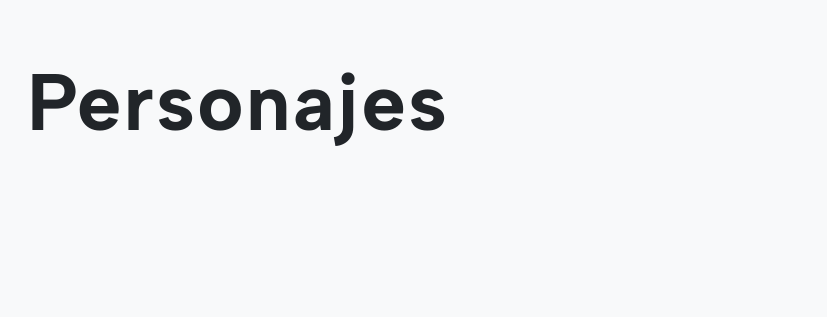
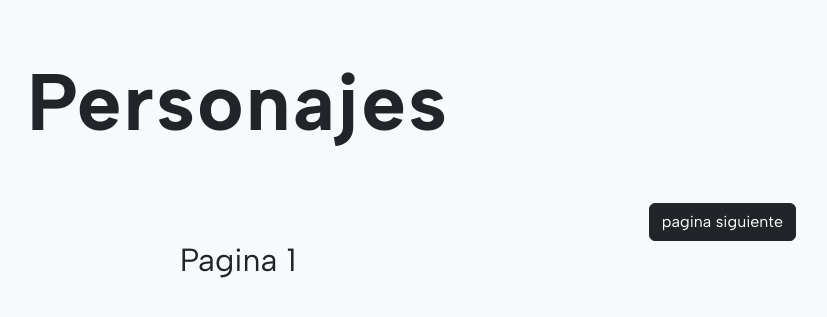
Before and after one commit to sebas-baltor/RickAndMortyBlog, a PHP site: page /personajes.php in a window 1280 px wide. Shown: the part 74-391 px from the top of the page, without its empty margins (402-1229 px from the left). Run offline with PHP 8.4, Linux system fonts and the light colour scheme; data that the repository does not hold is empty; some libraries are stand-ins or nearby versions.

```diff
--- a/index.php
+++ b/index.php
@@ -9,7 +9,7 @@
 ?>
 <div class="container">
         <div class="position-relative mb-5">
-            <img class="position-absolute top-50 start-50 translate-middle-x" src="./src/public/img/text_logo.png" alt="texto rick and morty" width="300px">
+            <img class="position-absolute top-50 start-50 translate-middle-x" src="./src/public/img/text_logo.png" alt="texto rick and morty" width="300px" style="filter:grayscale(100%) saturate(50%) contrast(175%);">
             <h1 class="text-center title">Blog</h1>
         </div>
         <div class="row">
@@ -17,10 +17,10 @@
                 $render->RenderChapter($res,$res->characters);
             ?>
             <div class="col-3 ms-4">
-                <aside class="pb-5 mt-5 d-flex flex-column flex-wrap align-items-center shadow rounded">
+                <aside class="pb-5 mt-5 d-flex flex-column flex-wrap align-items-center shadow rounded bg-secondary bg-opacity-10">
                     <h2 class="mb-3 mt-5">Personajes</h2>
                     <?php
-                        for($i = 0;$i<3;$i++ ){
+                        for($i = 0;$i<3;$i++){
                             $random = rand(1,826);
                             $data = $consumer->Get("https://rickandmortyapi.com/api/character/{$random}");
                             $render->RenderCharacter($data);
--- a/personajes.php
+++ b/personajes.php
@@ -4,9 +4,42 @@
  require("./src/Helper/Render.php");
  $consumer = new ApiConsumer;
  $render = new Render;
+ $pageId; //ayudara a que pidamos una pagina u otra
+    if(isset($_GET['nextPage'])){ //vamos por una pagina despues
+        $pageId = $_GET['nextPage']+=1;
+    }else{
+        $pageId = 1;
+    }
+    if(isset($_GET['pageBack'])){// vamos por una pagina anterior
+        $pageId = $_GET['pageBack']-=1;
+    }
         echo "<h1 class='text-center title'>Personajes</h1>";
+        $data = $consumer->Get("https://rickandmortyapi.com/api/character/?page={$pageId}");
+
+        echo "<div class='container'>
+                <div class='row'>
+                <div class='col'>";
+                if($pageId != 1){
+                    echo "
+                    <form  class='d-flex justify-conteent-between' action='personajes.php' method='GET'>
+                    <button class='btn btn-dark' name='pageBack' value={$pageId} type='submit'>pagina anterior</button>
+                    </form>";
+                }
+                echo"</div>
+                <div class='col d-flex flex-row-reverse'>";
+                if($pageId !=42){
+                    echo"
+                    <form  class='d-flex justify-conteent-between' action='personajes.php' method='GET'>
+                    <button class='btn btn-dark' name='nextPage' value={$pageId} type='submit'>pagina siguiente</button>
+                    </form>";
+                }
+                echo "</div>
+                </div>
+            ";
+        echo "<h2 class='mb-3 text-center'>Pagina {$pageId}</h2>
+        </div>";
+
         echo "<div class='container d-flex flex-wrap mt-5 p-2 rounded'>";
-        $data = $consumer->Get("https://rickandmortyapi.com/api/character");
         foreach($data->results as $character){
             $render->RenderCharacter($character);
         }
--- a/src/Helper/Render.php
+++ b/src/Helper/Render.php
@@ -18,7 +18,7 @@
         }
         function RenderChapter($episode,$characters){
             $consumer = new ApiConsumer;
-            echo '<article class="col rounded p-5 mt-5 shadow">';
+            echo '<article class="col rounded p-5 mt-5 shadow bg-secondary bg-opacity-10">';
             echo "<h2>Capitulo #{$episode->id}</h2>";
                     echo "<h2 class='text-center mb-2'>\"{$episode->name}\"</h2>";
                     echo "<p class ='text-end'><b>{$episode->episode}</b> {$episode->air_date}</p>";
--- a/src/public/css/main.css
+++ b/src/public/css/main.css
@@ -20,7 +20,7 @@
     object-fit: cover;
 }
 .bg-glassmorphism{
-    background: linear-gradient(45deg,rgba(4, 181, 251, 0.199),rgba(139, 43, 236, 0.185),rgba(254, 110, 254, 0.199),rgb(246,229,172,0.199),rgb(184,227,238,0.199),rgb(45,97,251,0.199));
+    background: linear-gradient(45deg,rgba(4, 181, 251, 0.3),rgba(139, 43, 236, 0.3),rgba(254, 110, 254, 0.3),rgb(246,229,172,0.3),rgb(184,227,238,0.3),rgb(45,97,251,0.3));
     backdrop-filter: blur( 4px );
     -webkit-backdrop-filter: blur( 4px );
 }
```
Also changed, not shown: capitulos.php (+32 -4 lines).
